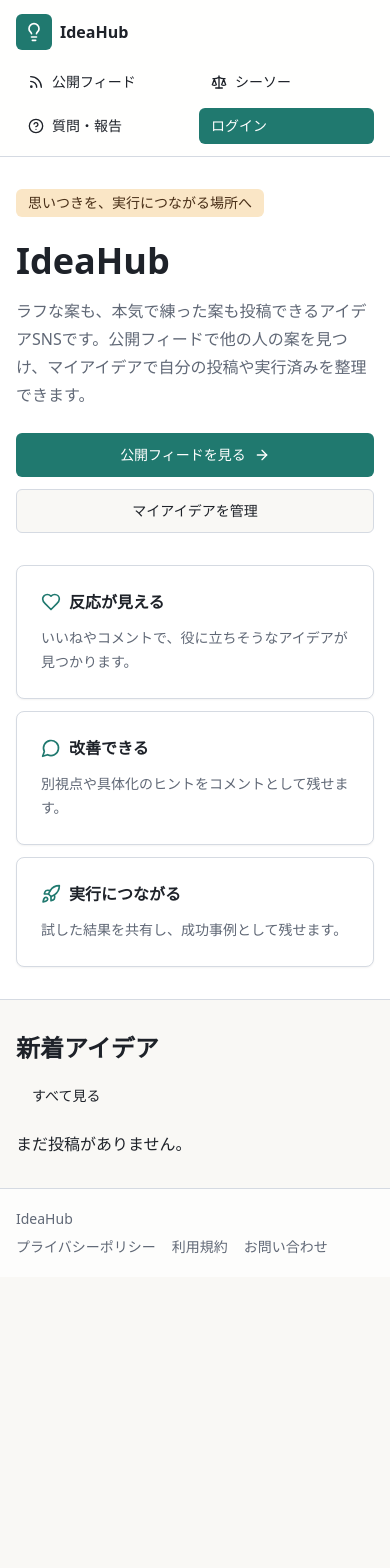
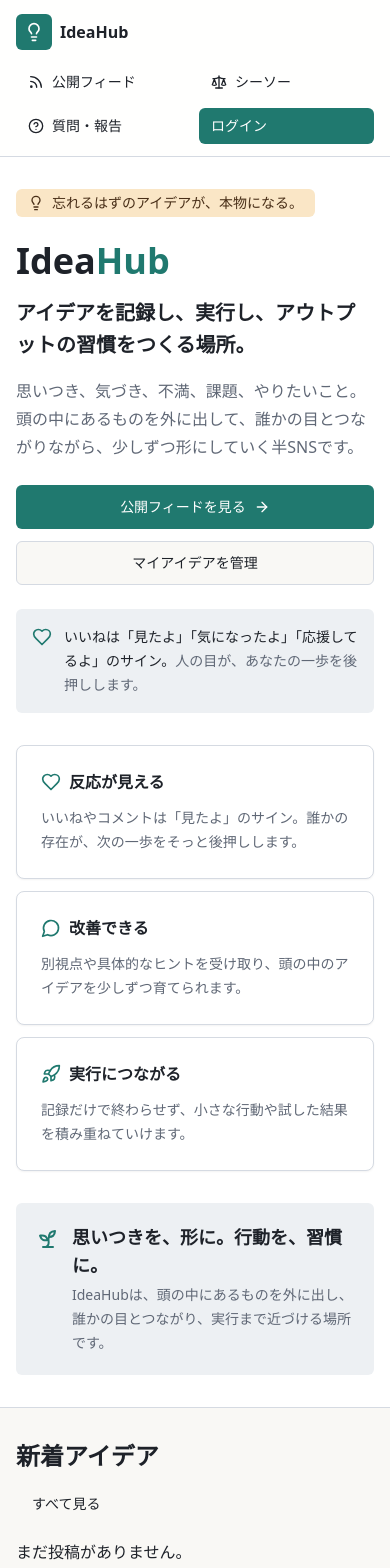
Before and after one commit to sabbomaster/ideahub-mvp, a Next.js app: page / in a window 390 px wide. Shown: the top 1568 px of the page. Before the commit the page ends 1277 px from the top, so only its background shows below. Built offline with nearby package versions, Linux system fonts and the light colour scheme; no server answers; the database is empty.

Commit message:
Improve responsive layout

```diff
--- a/src/app/page.tsx
+++ b/src/app/page.tsx
@@ -1,6 +1,5 @@
 import Link from "next/link";
-import { redirect } from "next/navigation";
-import { ArrowRight, Heart, MessageCircle, Rocket } from "lucide-react";
+import { ArrowRight, Heart, Lightbulb, MessageCircle, Rocket, Sprout } from "lucide-react";
 import { Button } from "@/components/ui/button";
 import { Card, CardContent, CardHeader, CardTitle } from "@/components/ui/card";
 import { IdeaCard } from "@/components/idea-card";
@@ -9,9 +8,21 @@ import type { SupabaseLikeClient } from "@/lib/queries";
 import { createClient } from "@/lib/supabase/server";
 
 const featureCards = [
-  { title: "反応が見える", body: "いいねやコメントで、役に立ちそうなアイデアが見つかります。", Icon: Heart },
-  { title: "改善できる", body: "別視点や具体化のヒントをコメントとして残せます。", Icon: MessageCircle },
-  { title: "実行につながる", body: "試した結果を共有し、成功事例として残せます。", Icon: Rocket },
+  {
+    title: "反応が見える",
+    body: "いいねやコメントは「見たよ」のサイン。誰かの存在が、次の一歩をそっと後押しします。",
+    Icon: Heart,
+  },
+  {
+    title: "改善できる",
+    body: "別視点や具体的なヒントを受け取り、頭の中のアイデアを少しずつ育てられます。",
+    Icon: MessageCircle,
+  },
+  {
+    title: "実行につながる",
+    body: "記録だけで終わらせず、小さな行動や試した結果を積み重ねていけます。",
+    Icon: Rocket,
+  },
 ];
 
 export default async function HomePage() {
@@ -20,8 +31,6 @@ export default async function HomePage() {
     data: { user },
   } = await supabase.auth.getUser();
 
-  if (user) redirect("/ideas/new");
-
   const ideas = await getIdeaCards(supabase as unknown as SupabaseLikeClient, { limit: 3, status: "active", visibility: "public" });
 
   return (
@@ -29,13 +38,19 @@ export default async function HomePage() {
       <section className="border-b bg-card">
         <div className="container grid gap-8 py-8 sm:py-10 md:grid-cols-[1.15fr_0.85fr] md:items-center md:py-12">
           <div className="min-w-0 space-y-6">
-            <div className="inline-flex max-w-full rounded-md bg-secondary px-3 py-1 text-sm font-medium text-secondary-foreground">
-              思いつきを、実行につながる場所へ
+            <div className="inline-flex max-w-full items-center gap-2 rounded-md bg-secondary px-3 py-1 text-sm font-medium text-secondary-foreground">
+              <Lightbulb className="h-4 w-4 shrink-0" />
+              忘れるはずのアイデアが、本物になる。
             </div>
             <div className="space-y-4">
-              <h1 className="break-words text-4xl font-bold tracking-normal sm:text-5xl">IdeaHub</h1>
+              <h1 className="break-words text-4xl font-bold tracking-normal sm:text-5xl">
+                Idea<span className="text-primary">Hub</span>
+              </h1>
+              <p className="max-w-2xl text-xl font-semibold leading-8 text-foreground sm:text-2xl sm:leading-9">
+                アイデアを記録し、実行し、アウトプットの習慣をつくる場所。
+              </p>
               <p className="max-w-2xl text-base leading-7 text-muted-foreground sm:text-lg sm:leading-8">
-                ラフな案も、本気で練った案も投稿できるアイデアSNSです。公開フィードで他の人の案を見つけ、マイアイデアで自分の投稿や実行済みを整理できます。
+                思いつき、気づき、不満、課題、やりたいこと。頭の中にあるものを外に出して、誰かの目とつながりながら、少しずつ形にしていく半SNSです。
               </p>
             </div>
             <div className="grid gap-3 sm:flex sm:flex-wrap">
@@ -46,8 +61,15 @@ export default async function HomePage() {
                 </Link>
               </Button>
               <Button asChild variant="outline" size="lg" className="w-full sm:w-auto">
-                <Link href="/login">マイアイデアを管理</Link>
+                <Link href={user ? "/ideas" : "/login"}>マイアイデアを管理</Link>
               </Button>
+            </div>
+            <div className="flex max-w-2xl items-start gap-3 rounded-md bg-muted p-4 text-sm leading-6 text-muted-foreground">
+              <Heart className="mt-0.5 h-5 w-5 shrink-0 text-primary" />
+              <p>
+                <span className="font-medium text-foreground">いいねは「見たよ」「気になったよ」「応援してるよ」のサイン。</span>
+                人の目が、あなたの一歩を後押しします。
+              </p>
             </div>
           </div>
           <div className="grid min-w-0 gap-3 sm:grid-cols-3 md:grid-cols-1">
@@ -64,6 +86,17 @@ export default async function HomePage() {
             ))}
           </div>
         </div>
+        <div className="container pb-8">
+          <div className="flex items-start gap-3 rounded-md bg-muted p-5">
+            <Sprout className="mt-1 h-6 w-6 shrink-0 text-primary" />
+            <div className="space-y-1">
+              <p className="text-lg font-semibold text-foreground">思いつきを、形に。行動を、習慣に。</p>
+              <p className="text-sm leading-6 text-muted-foreground">
+                IdeaHubは、頭の中にあるものを外に出し、誰かの目とつながり、実行まで近づける場所です。
+              </p>
+            </div>
+          </div>
+        </div>
       </section>
       <section className="container space-y-4 py-8 sm:py-10">
         <div className="flex flex-col gap-3 sm:flex-row sm:items-center sm:justify-between">
@@ -73,7 +106,7 @@ export default async function HomePage() {
           </Button>
         </div>
         <div className="grid gap-4">
-          {ideas.length ? ideas.map((idea) => <IdeaCard key={idea.id} idea={idea} />) : <p>まだ投稿がありません。</p>}
+          {ideas.length ? ideas.map((idea) => <IdeaCard key={idea.id} currentUserId={user?.id} idea={idea} />) : <p>まだ投稿がありません。</p>}
         </div>
       </section>
     </div>
```
